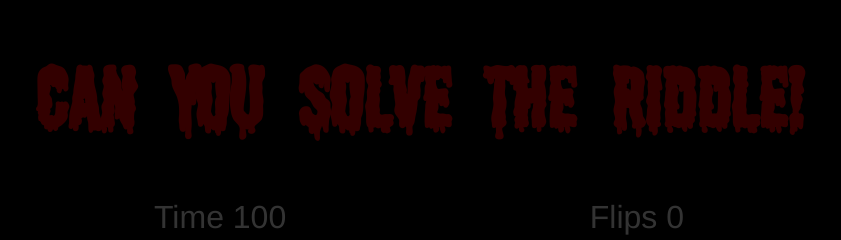
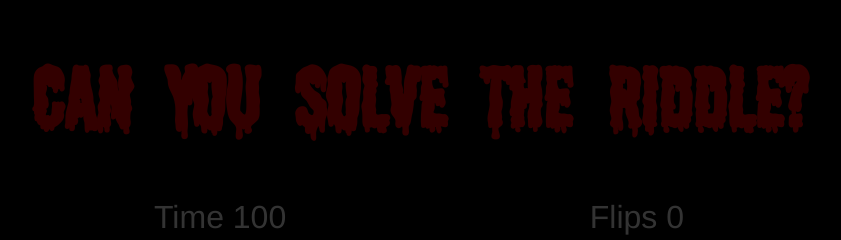
Before and after one commit to g1ng1n99/The-Riddle, a plain HTML site: page pages/Case1.html in a window 1280 px wide. Shown: the top 240 px of the page, 221-1062 px from the left. Drawn offline with Linux system fonts and the light colour scheme.

Commit message:
Update Case1.html

```diff
--- a/pages/Case1.html
+++ b/pages/Case1.html
@@ -7,7 +7,7 @@
 </head>
 <body>
     <script text="text/javascript"></script>
-    <h1 class="blood">Can You Solve The Riddle!</h1>
+    <h1 class="blood">Can You Solve The Riddle?</h1>
     <div class="overlay-text visible">
         Click to Start
     </div>
```
